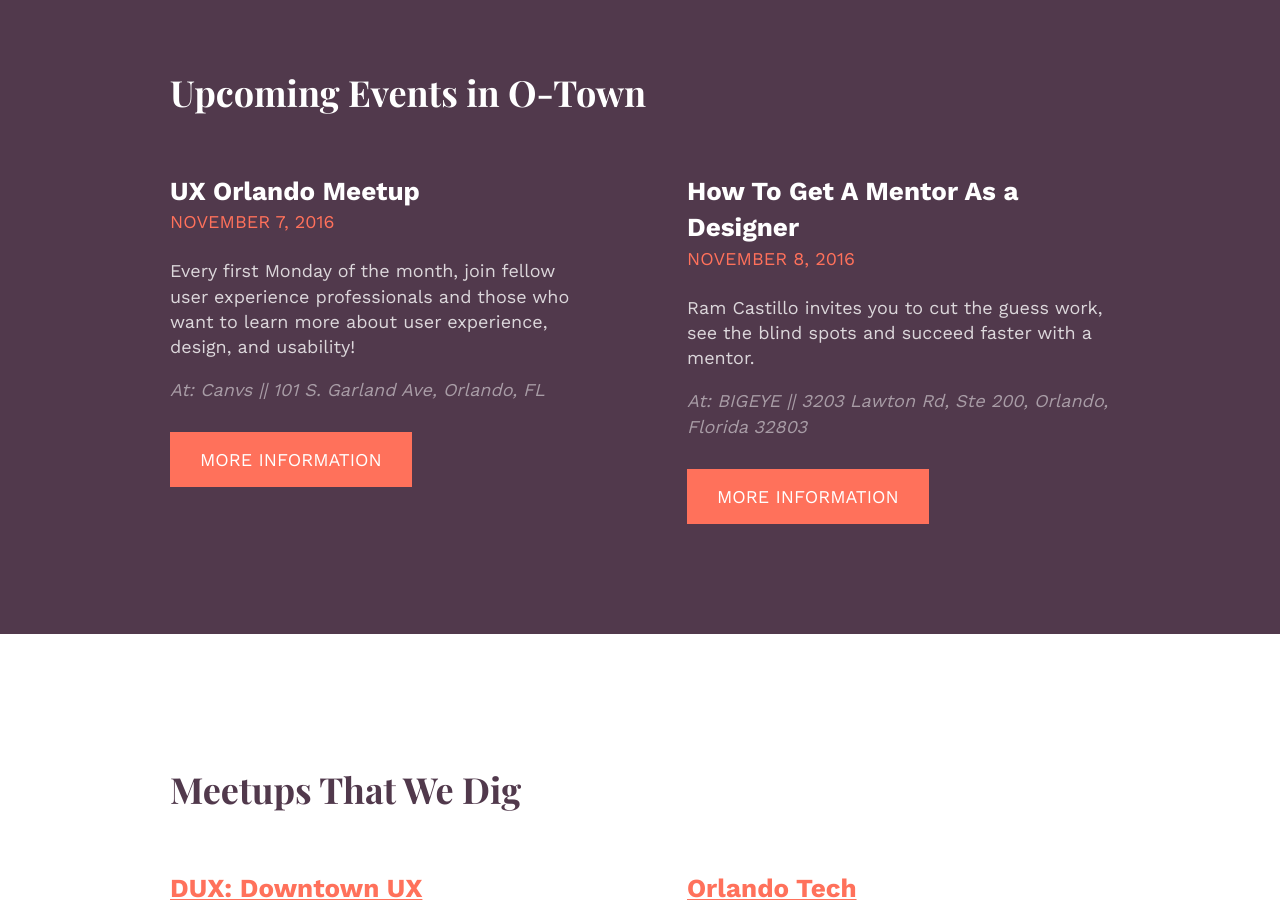
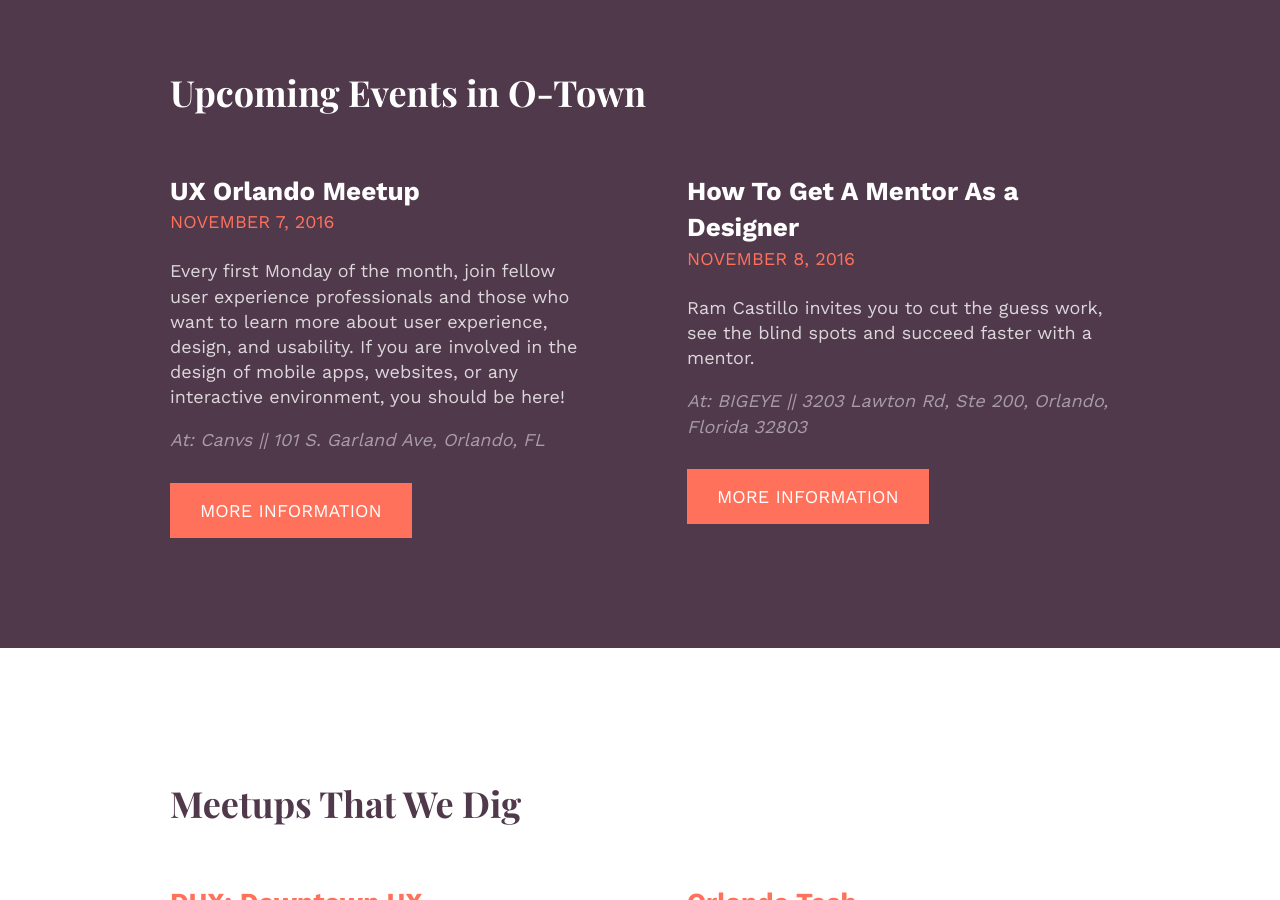
Before and after one commit to whosdustin/orlando-designers, a Jekyll site: the page built from index.html, in a window 1280 px wide and 900 px high, scrolled down 1849 px. Built offline with Jekyll 4.4.1, drawn with Linux system fonts in a browser that asks for light colours; comment, search, counter and statistics services are not loaded.

Commit message:
Updated Ux Orlando Meetup

```diff
--- a/_events/ux-orlando-meetup.markdown
+++ b/_events/ux-orlando-meetup.markdown
@@ -12,4 +12,4 @@ address: 101 S. Garland Ave, Orlando, FL
 link: https://www.meetup.com/UX-Orlando/events/234794819/
 ---
 
-Every first Monday of the month, join fellow user experience professionals and those who want to learn more about user experience, design, and usability!
+Every first Monday of the month, join fellow user experience professionals and those who want to learn more about user experience, design, and usability. If you are involved in the design of mobile apps, websites, or any interactive environment, you should be here!
```
